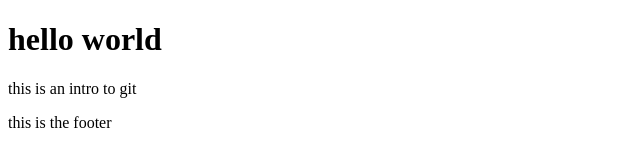
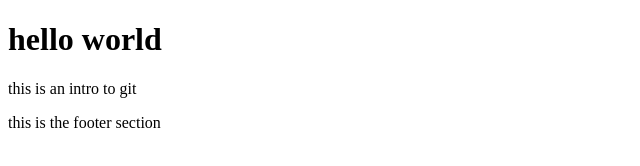
Before and after one commit to samerfk/git-intro, a plain HTML site: page index.html in a window 1280 px wide. Shown: the full height of the page, 0-640 px from the left. Drawn offline with Linux system fonts and the light colour scheme.

Commit message:
added word section to footer

```diff
--- a/index.html
+++ b/index.html
@@ -9,6 +9,6 @@
   <body>
     <h1>hello world</h1>
     <p>this is an intro to git</p>
-    <div id="newfooter">this is the footer</div>
+    <div id="newfooter">this is the footer section</div>
   </body>
 </html>
```
